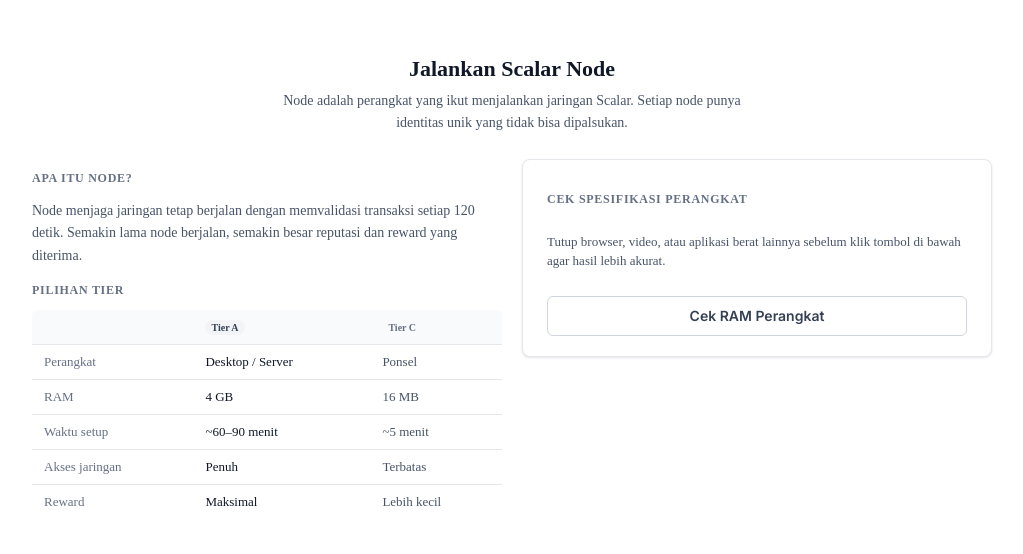
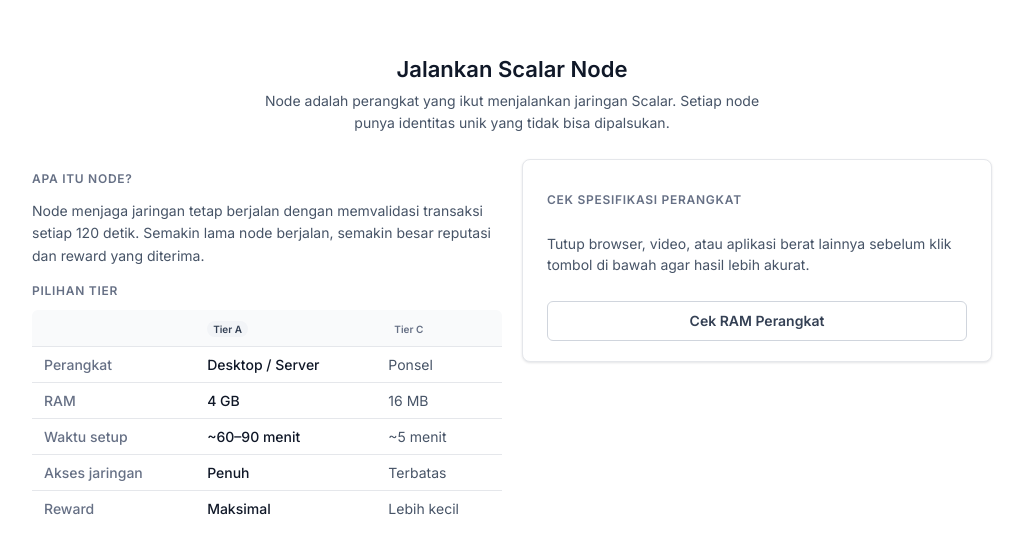
Before and after one commit to scalarnetwork/scalar-node-desktop, a React (Vite) app in the folder frontend/: page / in a window 1280 px wide. Shown: the top 554 px of the page, without its empty margins (128-1151 px from the left). Built offline with nearby package versions, Linux system fonts and the light colour scheme.

Commit message:
fix(frontend): force Inter font on all onboarding elements, fix table font inheritance

```diff
--- a/frontend/src/App.css
+++ b/frontend/src/App.css
@@ -492,7 +492,7 @@
 
 /* Tier comparison table */
 .tier-tbl { width:100%; border-collapse:collapse; font-size:var(--sm); border-radius:var(--r-md); overflow:hidden; }
-.tier-tbl th, .tier-tbl td { padding:9px 12px; text-align:left; border-bottom:1px solid var(--bs); }
+.tier-tbl th, .tier-tbl td { padding:9px 12px; text-align:left; border-bottom:1px solid var(--bs); font-family:var(--font); font-size:var(--sm); }
 .tier-tbl thead th { background:var(--bg2); font-weight:var(--fw6); color:var(--t1); }
 .tier-tbl td:first-child { color:var(--t3); font-weight:var(--fw5); }
 .tier-tbl td:nth-child(2) { color:var(--t1); font-weight:var(--fw5); }
@@ -548,3 +548,23 @@
   margin-top:auto;
 }
 .ob-footer-note { font-size:var(--xs); color:var(--t3); max-width:360px; line-height:1.5; }
+
+/* ── Onboarding font override (browser reset) ── */
+.ob-page, .ob-page * {
+  font-family: var(--font);
+}
+.ob-page table, .ob-page th, .ob-page td,
+.ob-page button, .ob-page input {
+  font-family: var(--font);
+  font-size: var(--base);
+}
+.ob-title  { font-size: var(--xxl); }
+.ob-sub    { font-size: var(--base); }
+.ob-body   { font-size: var(--base); }
+.ob-sec-lbl{ font-size: var(--xs);  }
+.ob-what-item__ttl { font-size: var(--base); }
+.ob-what-item__dsc { font-size: var(--sm);  }
+.ob-needs-item     { font-size: var(--base); }
+.ram-note          { font-size: var(--base); }
+.ram-result        { font-size: var(--base); }
+.ob-footer-note    { font-size: var(--sm);  }
```
